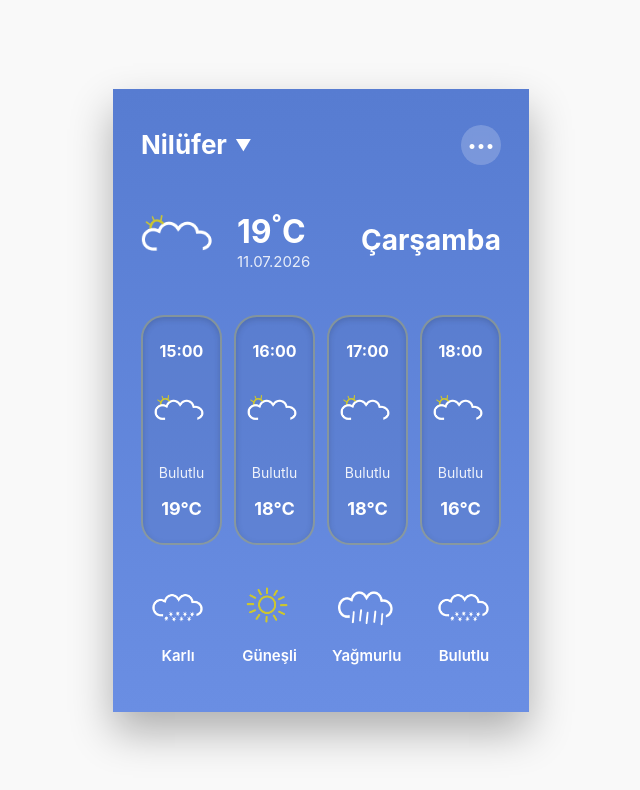
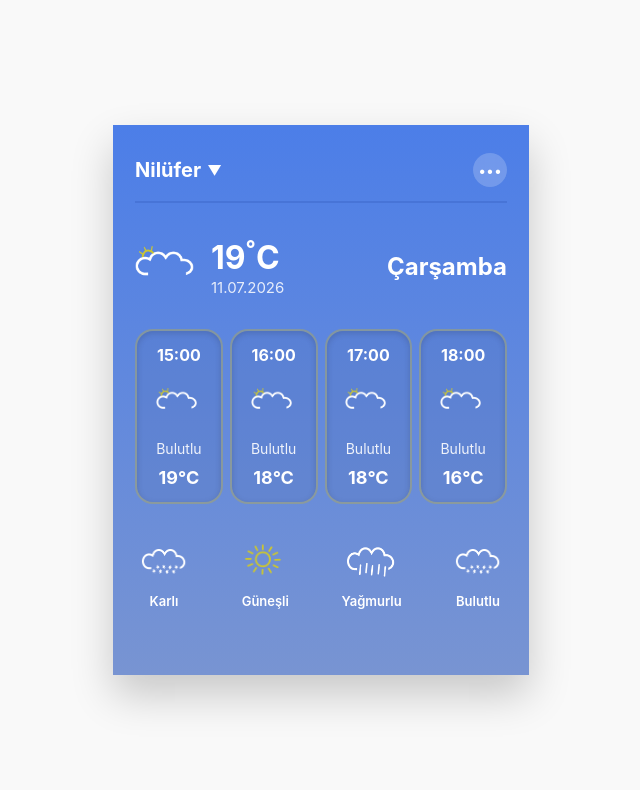
Before and after one commit to akinlarbusra/weather-app, a plain HTML site: page index.html in a window 1280 px wide. Shown: the whole page, without its empty margins (319-959 px from the left). Drawn offline with Linux system fonts and the light colour scheme.

Commit message:
Update style.css

```diff
--- a/style.css
+++ b/style.css
@@ -13,45 +13,45 @@ body {
     min-height: 100vh;
 }
 
-
 .weather-card {
-    background: linear-gradient(180deg, #577cd1 0%, #6a8ee3 100%);
+    background: linear-gradient(180deg, #4c7ee8 0%, #7894d2 100%);
     width: 416px;
-    height: 623px;
-    padding: 36px 28px;
+    height: 550px;
+    padding: 28px 22px 30px;
     color: white;
     display: flex;
     flex-direction: column;
-    justify-content: space-between;
-    box-shadow: 0 20px 40px rgba(0, 0, 0, 0.3);
+    box-shadow: 0 20px 40px rgba(0, 0, 0, 0.20);
 }
 
 .card-header {
     display: flex;
     justify-content: space-between;
     align-items: center;
+    padding-bottom: 14px;
+    border-bottom: 2px solid rgba(52, 93, 190, 0.35);
 }
 
 .card-header h2 {
-    font-size: 26px;
+    font-size: 20px;
     font-weight: 700;
     display: flex;
     align-items: center;
-    gap: 8px;
+    gap: 6px;
 }
 
 .card-header h2 span {
-    font-size: 16px;
+    font-size: 14px;
 }
 
 .more-btn {
-    background: rgba(255, 255, 255, 0.2);
+    background: rgba(255, 255, 255, 0.20);
     border: none;
     color: white;
-    width: 40px;
-    height: 40px;
+    width: 34px;
+    height: 34px;
     border-radius: 50%;
-    font-size: 16px;
+    font-size: 14px;
     cursor: pointer;
     display: flex;
     align-items: center;
@@ -63,20 +63,21 @@ body {
     display: flex;
     justify-content: space-between;
     align-items: center;
-    margin: 10px 0;
-    gap: 20px;
+    gap: 12px;
+    margin-top: 30px;
+    margin-bottom: 30px;
 }
 
 .main-left {
     display: flex;
     align-items: center;
-    gap: 16px;
+    gap: 10px;
     flex-shrink: 0;
 }
 
 .main-fmt-icon {
-    width: 80px;
-    height: 80px;
+    width: 66px;
+    height: 66px;
     object-fit: contain;
 }
 
@@ -91,29 +92,32 @@ body {
 }
 
 .main-weather .day {
-    font-size:  28px;
+    font-size: 24px;
     font-weight: 700;
-    white-space: nowrap; /
+    white-space: nowrap;
 }
+
 
 .hourly-forecast {
     display: flex;
     justify-content: space-between;
-    gap: 12px;
+    gap: 7px;
+    margin-bottom: 30px;
 }
+
 
 .hourly-card {
     background-color: rgba(80, 111, 183, 0.25);
     border: 2px solid rgba(255, 215, 0, 0.25);
-    padding: 24px 8px;
-    border-radius: 23px;
+    padding: 14px 6px;
+    border-radius: 18px;
     text-align: center;
     flex: 1;
     display: flex;
     flex-direction: column;
     align-items: center;
     justify-content: space-between;
-    height: 230px;
+    height: 175px;
     box-shadow: inset 0 2px 6px rgba(0, 0, 0, 0.15);
 }
 
@@ -123,10 +127,10 @@ body {
 }
 
 .weather-fmt-icon {
-    width: 56px;
-    height: 56px;
+    width: 46px;
+    height: 46px;
     object-fit: contain;
-    margin: 6px 0;
+    margin: 4px 0;
 }
 
 .hourly-card span:nth-child(3) {
@@ -139,23 +143,24 @@ body {
     font-weight: 700;
 }
 
+
 .weather-types {
     display: flex;
     justify-content: space-between;
-    padding: 10px 8px;
+    padding: 4px 4px;
 }
 
 .weather-types div {
     display: flex;
     flex-direction: column;
     align-items: center;
-    gap: 8px;
-    font-size: 15px;
+    gap: 5px;
+    font-size: 13px;
     font-weight: 600;
 }
 
 .footer-fmt-icon {
-    width: 58px;
-    height: 58px;
+    width: 50px;
+    height: 50px;
     object-fit: contain;
 }
```
